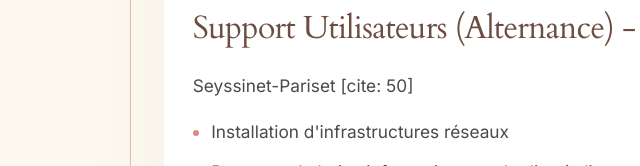
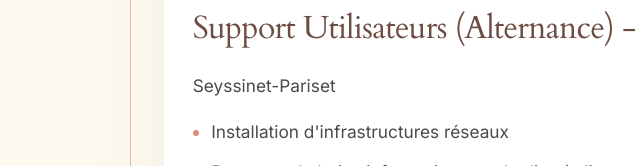
Before and after one commit to saraderkaoui/saraderkaoui.github.io, a plain HTML site: page experience.html in a window 1280 px wide. Shown: the part 634-800 px from the top of the page, 50-690 px from the left. Drawn offline with Linux system fonts and the light colour scheme.

Commit message:
Update experience.html

```diff
--- a/experience.html
+++ b/experience.html
@@ -27,7 +27,7 @@
                 <h3>Support Utilisateurs (Alternance) - DEGECOM</h3>
                 <span class="badge">2024 - 2026</span>
             </div>
-            <p>Seyssinet-Pariset [cite: 50]</p>
+            <p>Seyssinet-Pariset</p>
             <ul>
                 <li>Installation d'infrastructures réseaux</li>
                 <li>Brassage de baies informatiques et hotline à distance</li>
```
